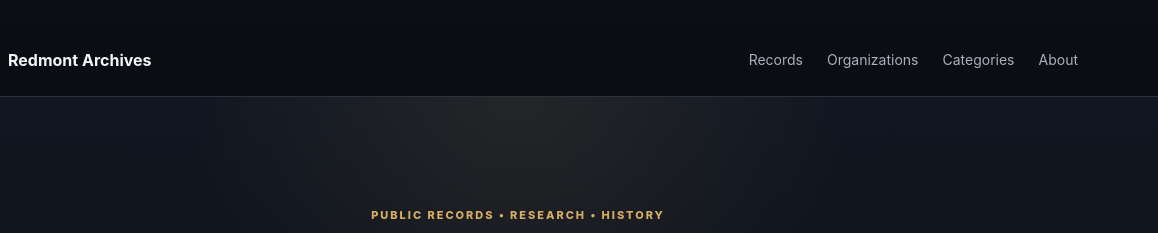
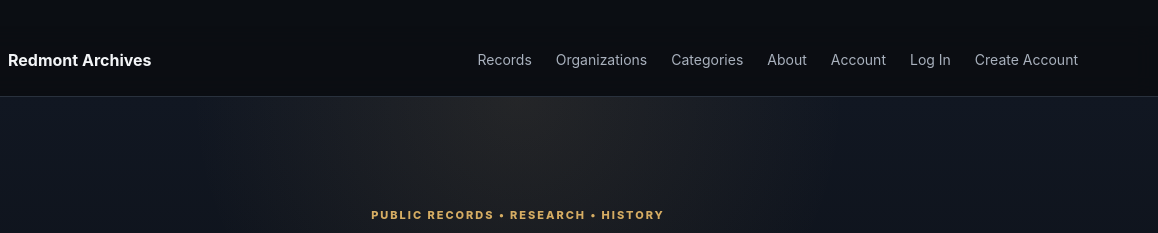
Before and after one commit to jacksonmatott-cmd/redmontarchives, a plain HTML site: page index.html in a window 1280 px wide. Shown: the top 233 px of the page, 122-1280 px from the left. Drawn offline with Linux system fonts and the light colour scheme.

Commit message:
Update index.html

```diff
--- a/index.html
+++ b/index.html
@@ -20,8 +20,8 @@
 
     <link
         rel="icon"
-        href="/favicon.svg"
-        type="image/svg+xml"
+        type="image/x-icon"
+        href="/favicon.ico"
     >
 
     <link
@@ -70,6 +70,18 @@
 
             <a href="#about">
                 About
+            </a>
+
+            <a href="/account.html">
+                Account
+            </a>
+
+            <a href="/login.html">
+                Log In
+            </a>
+
+            <a href="/signup.html">
+                Create Account
             </a>
 
         </nav>
```
